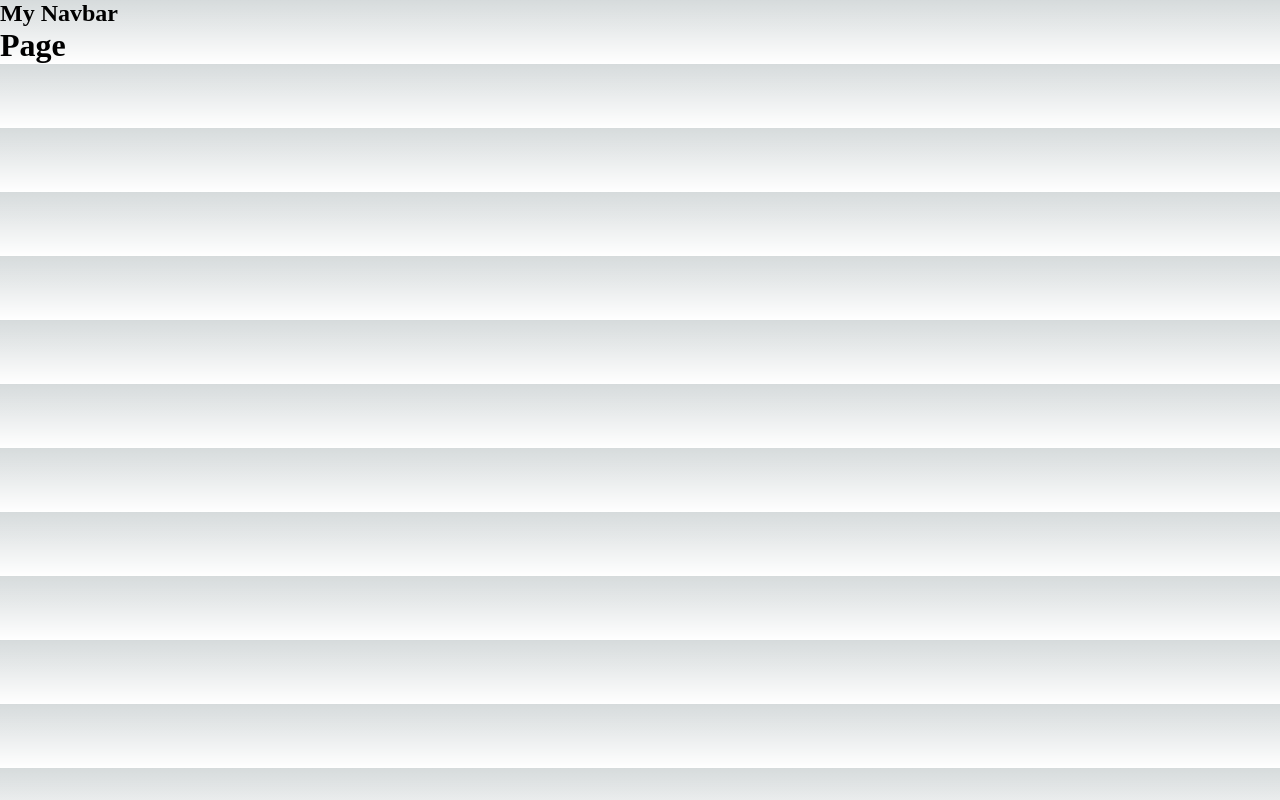
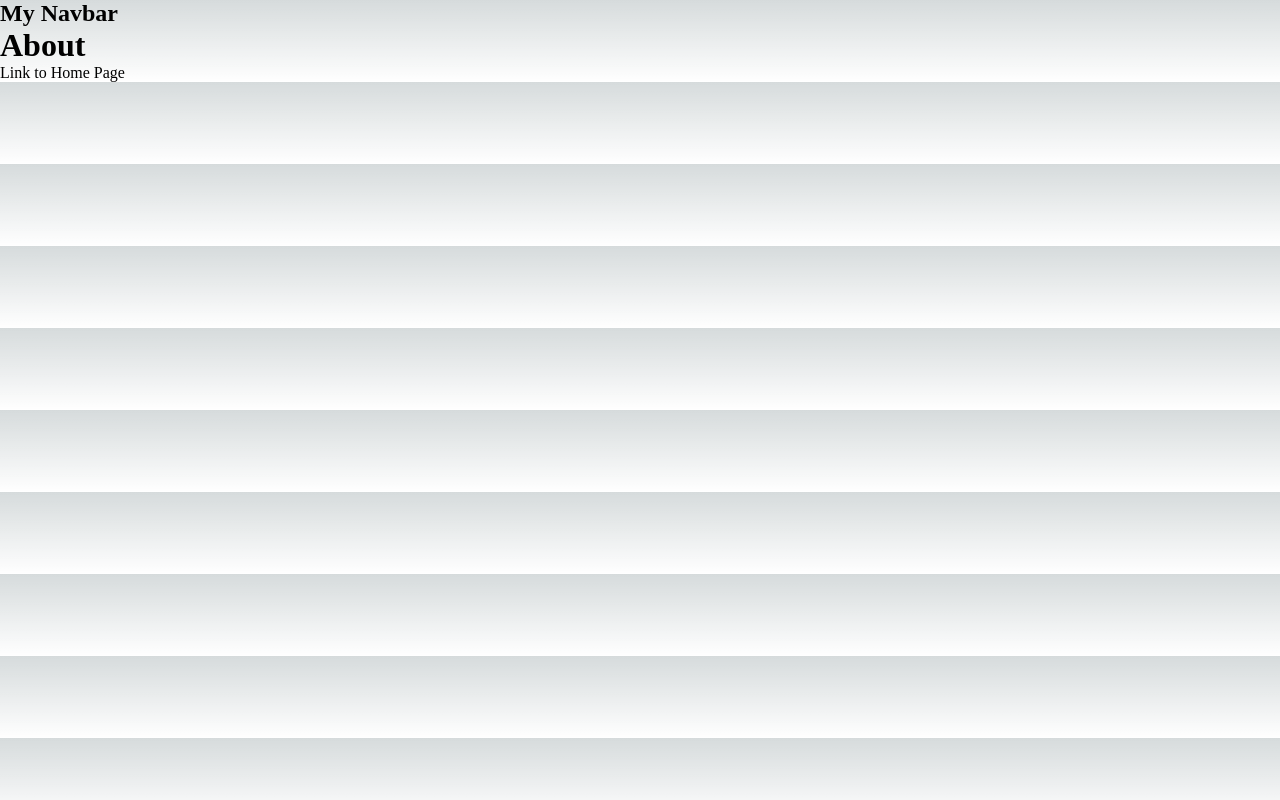
Before and after one commit to amcwong/react-refresh-factors-education, a Next.js app in the folder dave-gray/next01/: page /about in a window 1280 px wide. Built offline with nearby package versions, Linux system fonts and the light colour scheme.

Commit message:
Meta Data implementation Root

```diff
--- a/dave-gray/next01/app/about/page.tsx
+++ b/dave-gray/next01/app/about/page.tsx
@@ -1,7 +1,24 @@
+import Link from "next/link";
+import { Metadata } from 'next';
+
+export const metadata: Metadata = {
+    title: 'About',
+    description: 'Generated by create next app',
+    icons: {
+      icon: '/favicon.ico',
+    },
+  };
+
+  export const viewport = {
+    width: 'device-width',
+    initialScale: 1,
+  };
+
 export default function About() {
   return (
-    <h1>
-      Page
-    </h1>
-  )
+    <>
+      <h1>About</h1>
+      <Link href="/"> Link to Home Page</Link>
+    </>
+  );
 }
--- a/dave-gray/next01/app/page.tsx
+++ b/dave-gray/next01/app/page.tsx
@@ -1,5 +1,5 @@
 import Image from "next/image";
-import { Inter } from "@next/font/google";
+import { Inter } from "next/font/google";
 import styles from "./page.module.css";
 
 const inter = Inter({ subsets: ["latin"] });
```
